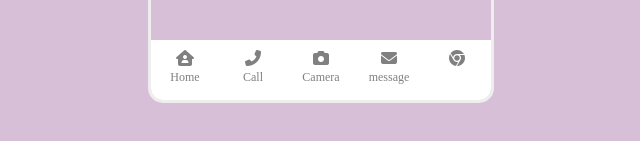
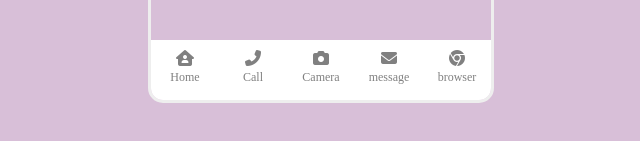
Before and after one commit to AnjanLayek/mobile-navigation-tab, a plain HTML site: page index.html in a window 1280 px wide. Shown: the part 575-716 px from the top of the page, 319-959 px from the left. Drawn offline with Linux system fonts and the light colour scheme.

Commit message:
Update index.html

```diff
--- a/index.html
+++ b/index.html
@@ -88,6 +88,7 @@ nav ul li:hover,nav ul li .active{
             </li>
             <li>
                 <i class="fa-brands fa-chrome"></i>
+                <p>browser</p>
             </li>
 
         </ul>
```
